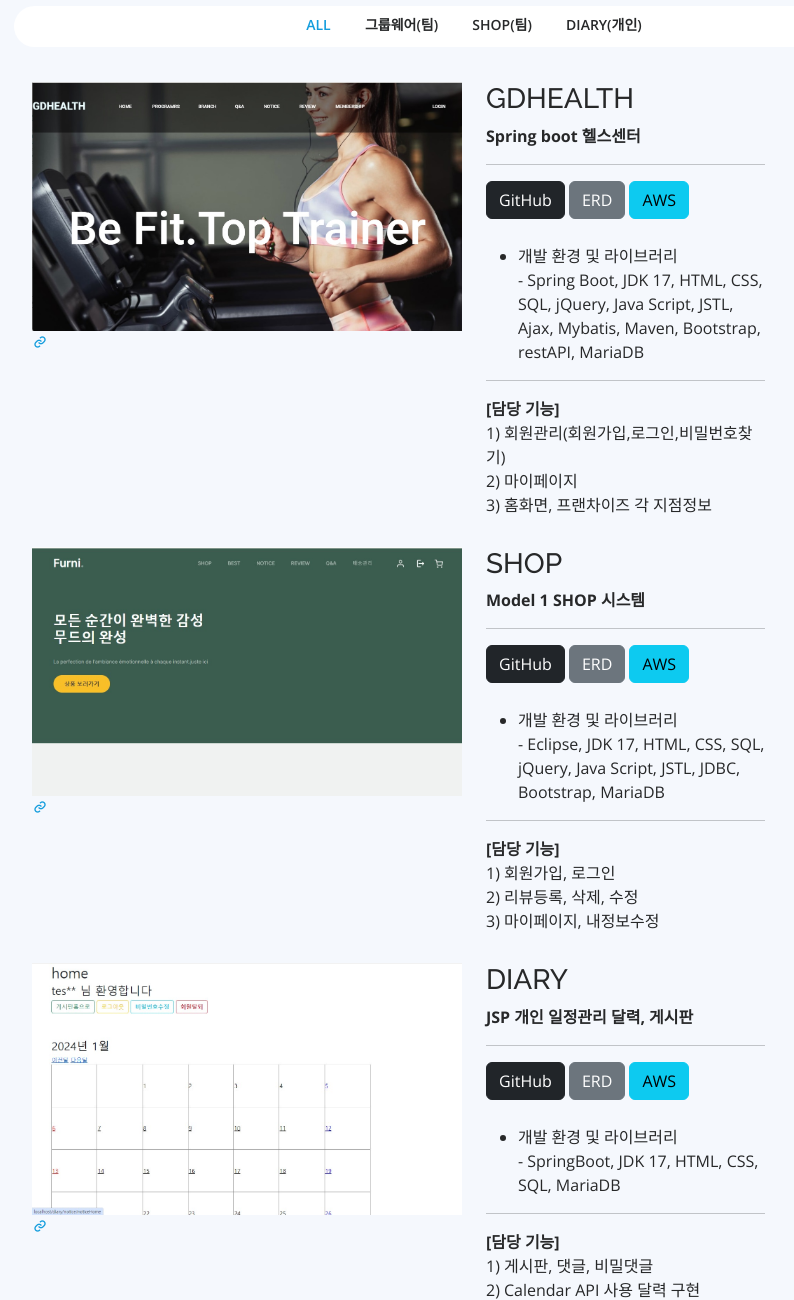
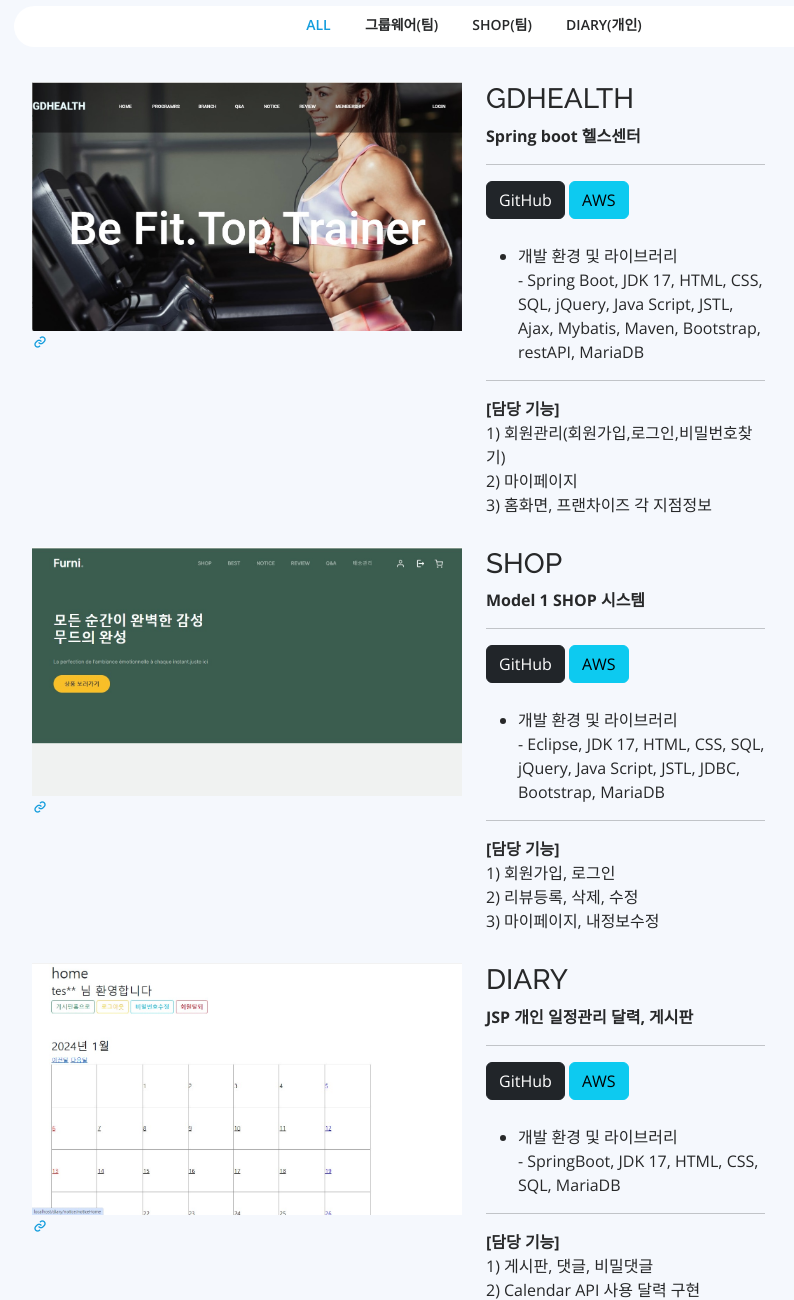
Before and after one commit to top704/top704.github.io, a plain HTML site: page index.html in a window 1280 px wide. Shown: the part 2120-3420 px from the top of the page, without its empty margins (316-1110 px from the left). Drawn offline with nearby package versions, Linux system fonts and the light colour scheme.

Commit message:
Update index.html

```diff
--- a/index.html
+++ b/index.html
@@ -202,8 +202,8 @@
 									<div style="margin-bottom: 25px">
 										<a href="https://github.com/top704/gdhealth" class="btn btn-dark" role="button" style="text-decoration: none;"
 											target="_blank">GitHub</a>
-										<button type="button" class="btn btn-secondary"
-											onclick="window.open('assets/img/portfolio/')">ERD</button>
+										<!--<button type="button" class="btn btn-secondary"
+											onclick="window.open('assets/img/portfolio/diary_erd.jpg')">ERD</button>-->
 										<a href="http://3.36.253.196/" class="btn btn-info" target="_blank">AWS</a>
 									</div>
 									<ul>
@@ -245,8 +245,8 @@
 									<div style="margin-bottom: 25px">
 										<a href="https://github.com/top704/mall" class="btn btn-dark"
 											role="button" style="text-decoration: none;" target="_blank">GitHub</a>
-										<button type="button" class="btn btn-secondary"
-											onclick="window.open('assets/img/portfolio/shop_erd.jpg')">ERD</button>
+										<!--<button type="button" class="btn btn-secondary"
+											onclick="window.open('assets/img/portfolio/diary_erd.jpg')">ERD</button>-->
 										<a href="http://3.36.253.196/mall/main.jsp" class="btn btn-info"
 											target="_blank">AWS</a>
 									</div>
@@ -287,8 +287,8 @@
 									<div style="margin-bottom: 25px">
 										<a href="https://github.com/top704/diary" class="btn btn-dark"
 											role="button" style="text-decoration: none;" target="_blank">GitHub</a>
-										<button type="button" class="btn btn-secondary"
-											onclick="window.open('assets/img/portfolio/diary_erd.jpg')">ERD</button>
+										<!--<button type="button" class="btn btn-secondary"
+											onclick="window.open('assets/img/portfolio/diary_erd.jpg')">ERD</button>-->
 										<a href="http://3.36.253.196/diary/member/login" class="btn btn-info"
 											target="_blank">AWS</a>
 									</div>
```
